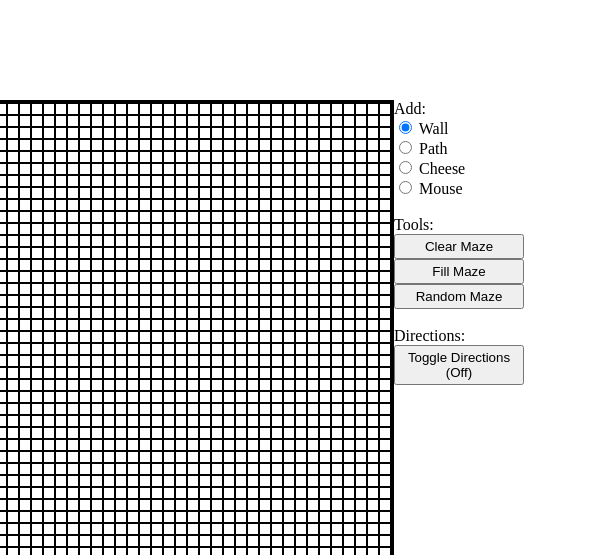
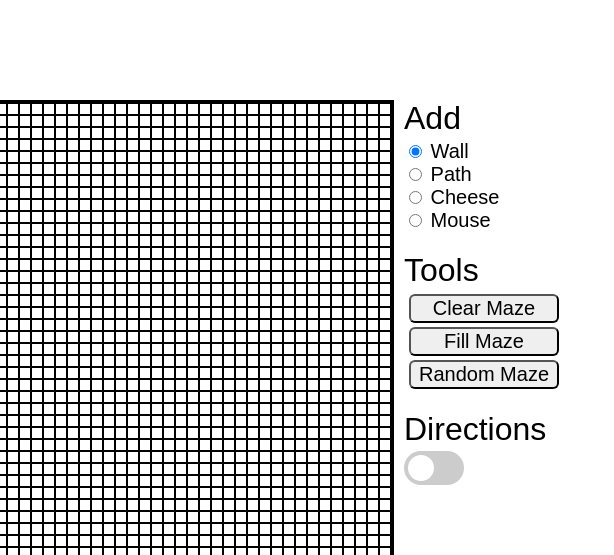
Before and after one commit to StevenJL/Maze, a website: page public/index.html in a window 1280 px wide. Shown: the top 555 px of the page, 220-834 px from the left. Drawn offline with Linux system fonts and the light colour scheme; no server answers; some icons are missing.

Commit message:
Better UI

```diff
--- a/public/css/styles.css
+++ b/public/css/styles.css
@@ -23,13 +23,96 @@
 
 #buttons-container {
     display: inline-block;
-    width: 130px;
+    width: 150px;
+    margin: 0px 10px;
+    font-size: 32px;
+    font-family: Arial;
+}
+#additions {
+    font-size: 20px;
+    padding-top: 3px;
+    padding-bottom: 20px;
+}
+#tools {
+    font-size: 20px;
+    padding-top: 3px;
+    padding-bottom: 20px;
+}
+#directions {
+    font-size: 20px;
+    padding-top: 3px;
+    padding-bottom: 20px;
 }
 .button {
     width: 100%;
-    padding: 3px;
-    font-family: Arial;
+    margin: 2px 5px;
+    font-size: 20px;
+    border-radius: 6px;
 }
 .button:hover {
     background: #c0d5f7;
 }
+
+
+
+/* Slider code (Poached from online tutorial) */
+
+.switch {
+  position: relative;
+  display: inline-block;
+  width: 60px;
+  height: 34px;
+}
+
+.switch input {
+  opacity: 0;
+  width: 0;
+  height: 0;
+}
+
+.slider {
+  position: absolute;
+  cursor: pointer;
+  top: 0;
+  left: 0;
+  right: 0;
+  bottom: 0;
+  background-color: #ccc;
+  -webkit-transition: .4s;
+  transition: .4s;
+}
+
+.slider:before {
+  position: absolute;
+  content: "";
+  height: 26px;
+  width: 26px;
+  left: 4px;
+  bottom: 4px;
+  background-color: white;
+  -webkit-transition: .4s;
+  transition: .4s;
+}
+
+input:checked + .slider {
+  background-color: #4ee0b4;
+}
+
+input:focus + .slider {
+  box-shadow: 0 0 1px #4ee0b4;
+}
+
+input:checked + .slider:before {
+  -webkit-transform: translateX(26px);
+  -ms-transform: translateX(26px);
+  transform: translateX(26px);
+}
+
+/* Rounded sliders */
+.slider.round {
+  border-radius: 34px;
+}
+
+.slider.round:before {
+  border-radius: 50%;
+}
--- a/public/index.html
+++ b/public/index.html
@@ -9,16 +9,15 @@
     <div class="maze">
     </div>
     <div id="buttons-container">
-      <div id="drawing-buttons">
-        Add:<br>
+      Add<br>
+      <div id="additions">
         <input type="radio" name="draw" value="wall" onclick="setCursorObject(1);" checked> Wall<br>
         <input type="radio" name="draw" value="path" onclick="setCursorObject(0);"> Path<br>
         <input type="radio" name="draw" value="cheese" onclick="setCursorObject(2);"> Cheese<br>
         <input type="radio" name="draw" value="mouse" onclick="setCursorObject(3);"> Mouse<br>
       </div>
-      <br>
-      <div id="modifying-buttons">
-        Tools:
+      Tools
+      <div id="tools">
         <button type="button" class="button" id="button-clear">
           Clear Maze
         </button>
@@ -30,12 +29,12 @@
         </button>
         <span class="glyphicon glyphicon-trash"></span>
       </div>
-      <br>
-      <div id="solving-buttons">
-        Directions:
-        <button type="button" class="button" id="button-solve">
-          Toggle Directions (Off)
-        </button>
+      Directions
+      <div id="directions">
+        <label class="switch">
+          <input type="checkbox" id="directions-toggle">
+          <span class="slider round"></span>
+        </label>
       </div>
     </div>
   </body>
--- a/public/js/maze.js
+++ b/public/js/maze.js
@@ -36,7 +36,9 @@ for(var y = 0; y < GRID_SIZE; y++){
             clickCell(i, j);
         }
         cell.onmousemove = function () {
-            mouseMoveCell(i, j);
+            if (MOUSE_DOWN) {
+                clickCell(i, j);
+            }
         }
         row.appendChild(cell);
     }
@@ -53,7 +55,7 @@ setInterval(function () {
     }
 }, 100);
 
-var SOLVING = false; // Set true when distances need to be recomputed
+var SOLVING = false; // Are directions turned on?
 setInterval(function () {
     if (SOLVING && MOUSE_X != null && CHEESE_X != null && !DISTANCES_DIRTY)
     {
@@ -65,11 +67,6 @@ setInterval(function () {
 var CHEESE_X, CHEESE_Y;
 var MOUSE_X, MOUSE_Y;
 const clickCell = (x, y) => {
-    if (![2,3].includes(CURSOR_OBJECT)) {
-        return;
-    }
-
-    wasm.setMaze(x, y, CURSOR_OBJECT);
     if(CURSOR_OBJECT == 2) {
         if (CHEESE_X != null
             && CHEESE_Y != null) {
@@ -79,7 +76,7 @@ const clickCell = (x, y) => {
         CHEESE_Y = y;
         DISTANCES_DIRTY = true;
     }
-    if(CURSOR_OBJECT == 3) {
+    if (CURSOR_OBJECT == 3) {
         if (MOUSE_X != null
             && MOUSE_Y != null) {
             wasm.setMaze(MOUSE_X, MOUSE_Y, 0);
@@ -88,17 +85,14 @@ const clickCell = (x, y) => {
         MOUSE_Y = y;
     }
 
+    var old_val = wasm.getMaze(x, y);
+    var same_maze = (old_val == CURSOR_OBJECT) ||
+                    (CURSOR_OBJECT == 3 && old_val == 0)
+    if(!same_maze) { // Optimization to skip recomputing distances if not needed
+        DISTANCES_DIRTY = true;
+    }
+    wasm.setMaze(x, y, CURSOR_OBJECT);
     renderMaze();
-}
-const mouseMoveCell = (x, y) => {
-    if (![0,1].includes(CURSOR_OBJECT)) {
-        return;
-    }
-    if (MOUSE_DOWN) {
-        wasm.setMaze(x, y, CURSOR_OBJECT);
-        DISTANCES_DIRTY = true;
-        renderMaze();
-    }
 }
 
 // Generate a random maze
@@ -130,10 +124,7 @@ const renderMaze = () => {
             else if (v == 1) color = "black"; // Black Wall
             else if (v == 2) color = "#f2da29"; // Yellow Cheese
             else if (v == 3) color = "#898072"; // Grey Mouse
-            else {
-                console.log(v);
-                color = "red"; // Red Error
-            }
+            else color = "red"; // Red Error
             setColor(x, y, color);
         }
     }
@@ -185,14 +176,10 @@ document.getElementById("button-random").onclick = function () {
     randomMaze();
     renderMaze();
 }
-var blah;
-document.getElementById("button-solve").onclick = function (e) {
-    SOLVING = !SOLVING;
-    if (SOLVING) {
-        this.innerText = "Toggle Solving (On)";
-    }
+
+document.getElementById("directions-toggle").onclick = function () {
+    SOLVING = this.checked;
     if (!SOLVING) {
-        this.innerText = "Toggle Solving (Off)";
         renderMaze();
     }
 }
```
